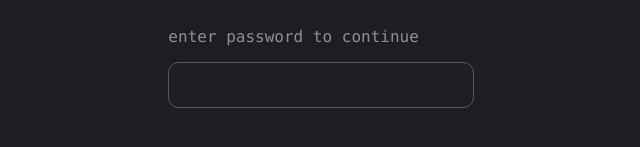
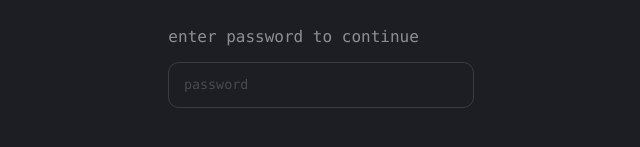
Before and after one commit to pakpoy/willpakpoy.com, an Astro site: page /photos in a window 1280 px wide. Shown: the part 339-486 px from the top of the page, 319-959 px from the left. Built offline with nearby package versions, Linux system fonts and the light colour scheme; Astro itself is replaced by a stand-in of ours; a web font is replaced by a local one.

Commit message:
fix stuff

```diff
--- a/src/components/Photos.vue
+++ b/src/components/Photos.vue
@@ -4,10 +4,10 @@
       <div class="show-password" v-if="!showFrame">
         <h1>Will's Perpetual<br>Camera Roll</h1>
         <p class="html-tag">enter password to continue</p>
-        <input type="password" v-model="decryptionKey" @keyup.enter="decrypt()">
+        <input type="password" v-model="decryptionKey" @keyup.enter="decrypt()" placeholder="password">
       </div>
       <div class="show-photos" v-else-if="showFrame">
-        <p class="html-tag">You're in!.</p>
+        <p class="html-tag">You're in!</p>
       </div></Transition>
   </div>
 </template>
@@ -54,7 +54,7 @@ export default {
   box-sizing: border-box;
 }
 
-.html-tag {
+.html-tag, input {
   opacity: 0.5;
   font-family: ui-monospace,SFMono-Regular,SF Mono,Menlo,Consolas,Liberation Mono,monospace
 }
```
